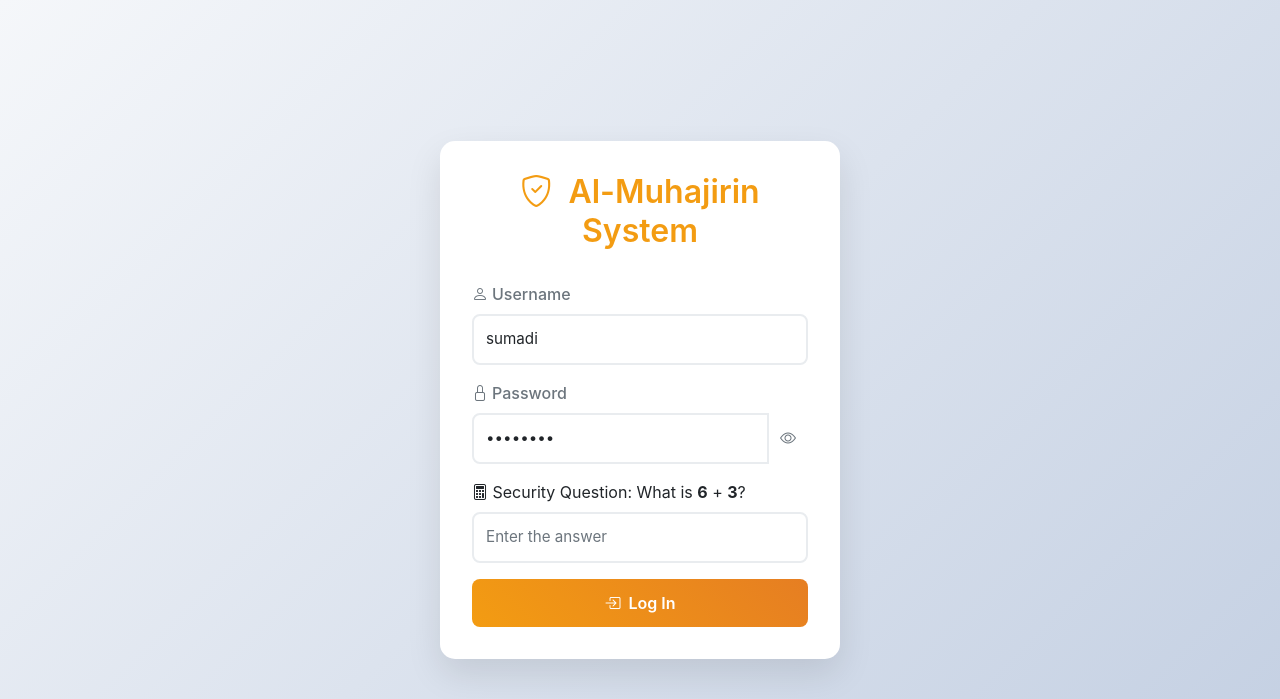
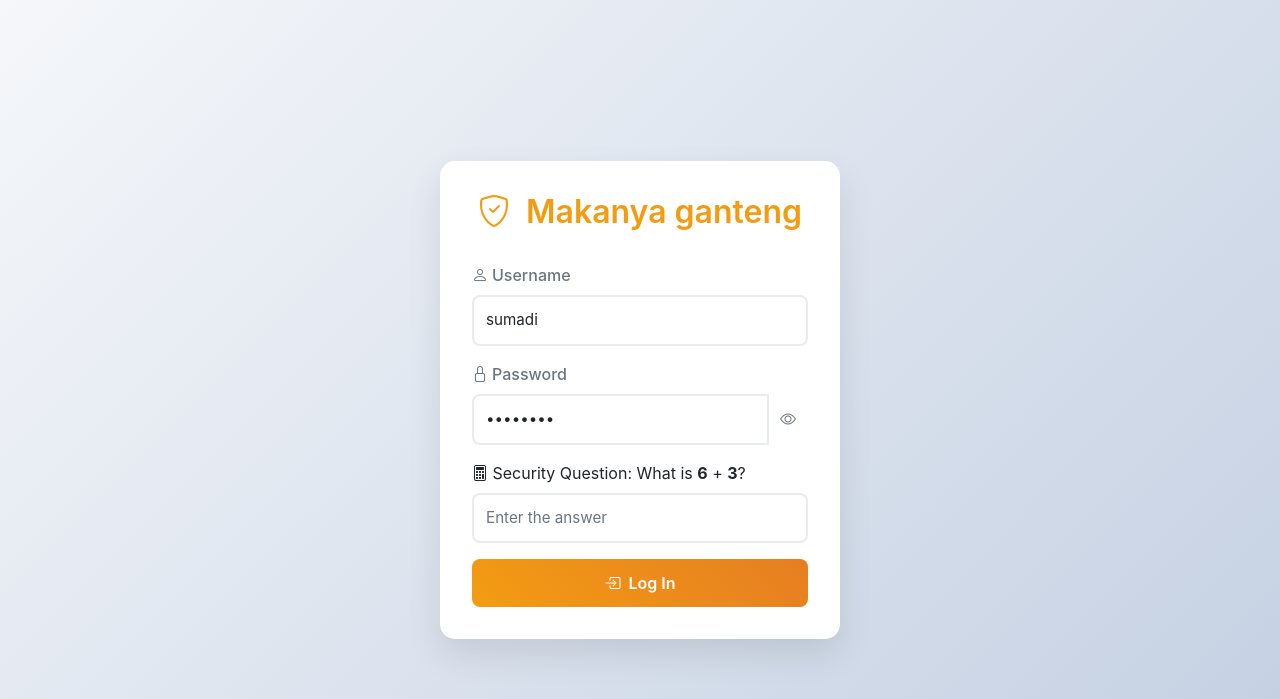
Before and after one commit to Aryasaleh19/am-system-dev, a CodeIgniter 4 app: template app/Views/login.php in a window 1280 px wide. Shown: the top 699 px of the page. Run offline with PHP 8.4 and a stand-in for CodeIgniter, Linux system fonts and the light colour scheme; the template is opened without the code that fills it, so the values that code supplies are empty; some libraries are stand-ins or nearby versions.

Commit message:
update terusan

```diff
--- a/app/Views/login.php
+++ b/app/Views/login.php
@@ -124,7 +124,7 @@
     <div class="login-container">
         <h2 class="login-title">
             <i class="bi bi-shield-check me-2"></i>
-            Al-Muhajirin System
+            Makanya ganteng
         </h2>
 
         <?php if (session()->getFlashdata('error')) : ?>
```
